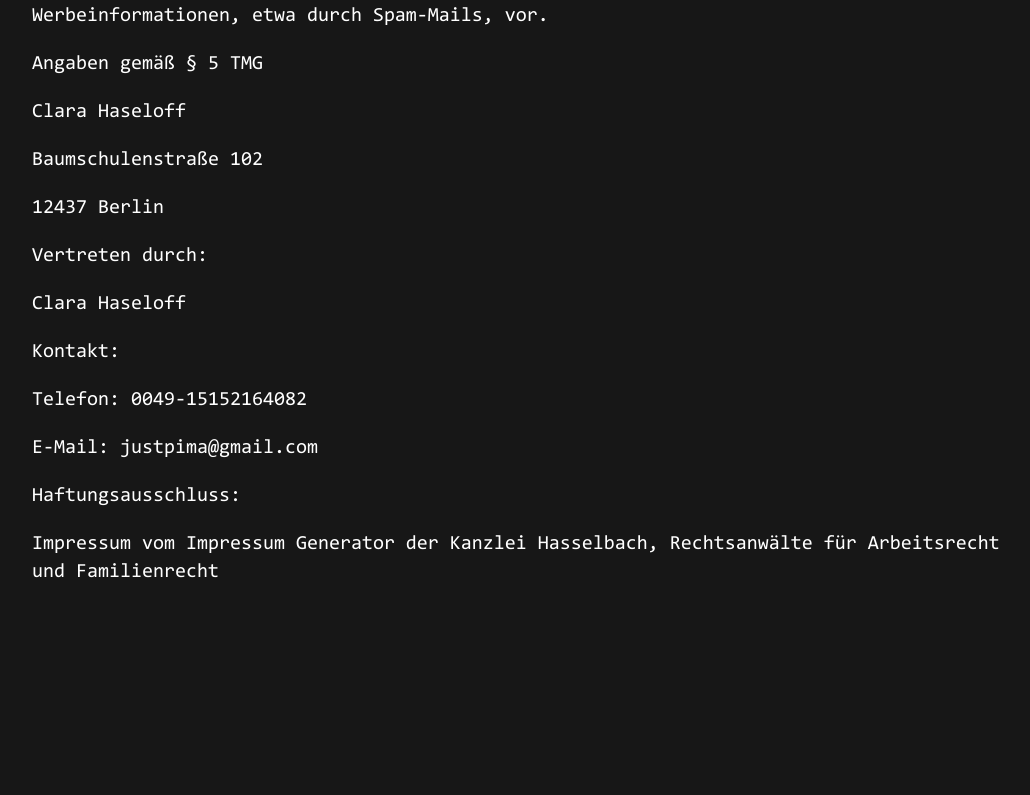
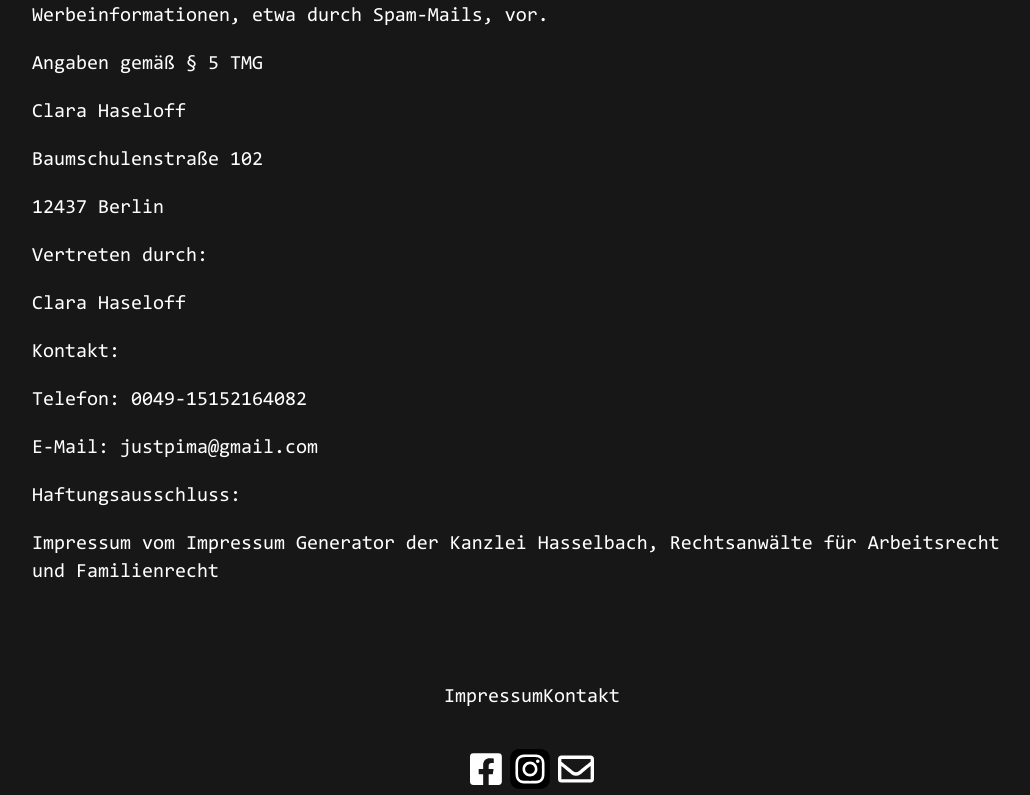
Before and after one commit to christophfranke/clara-pima, a Nuxt app: page /impressum in a window 1280 px wide. Shown: the part 2002-2797 px from the top of the page, without its empty margins (108-1138 px from the left). Before the commit the page ends 2688 px from the top, so only its background shows below. Built offline with nearby package versions, Linux system fonts and the light colour scheme.

Commit message:
added social links to footer

```diff
--- /dev/null
+++ b/components/Footer.vue
@@ -0,0 +1,35 @@
+<template>
+  <footer class="footer">
+    <nuxt-link to="/impressum">Impressum</nuxt-link>
+    <a href="mailto:mailto:justpima@gmail.com">Kontakt</a>
+
+    <Social />
+  </footer>
+</template>
+
+<script>
+import Social from '~/components/Social'
+
+export default {
+  components: {
+    Social,
+  }
+}
+</script>
+
+
+<style lang="scss" scoped>
+.footer {
+  margin: 100px 0;
+  text-align: center;
+  font-size: 20px;
+
+  a {
+    color: white;
+    text-decoration: none;
+    &:hover {
+      text-decoration: underline;
+    }
+  }
+}
+</style>
--- /dev/null
+++ b/components/Social.vue
@@ -0,0 +1,69 @@
+<template>
+  <div class="social">
+    <a class="link" href="https://www.facebook.com/Pimamip" target="_blank">
+      <svg class="facebook" viewBox="0 30 448 450">
+        <use xlink:href="/facebook.svg#icon" />
+      </svg>
+    </a>
+    <a class="link" href="https://www.instagram.com/daspima/" target="_blank">
+      <img class="instagram hover" src="/instagram.svg">
+      <img class="instagram white" src="/instagram-white.svg">
+    </a>
+    <a class="link" href="mailto:justpima@gmail.com" target="_blank">
+      <svg class="email" viewBox="0 0 512 512">
+        <use xlink:href="/email.svg#icon" />
+      </svg>
+    </a>
+  </div>
+</template>
+
+<style lang="scss" scoped>
+.social {
+  margin-top: 40px;
+  display: flex;
+  justify-content: center;
+  align-items: center;
+
+  .link {
+    margin: 0 4px;
+  }
+
+}
+
+.facebook {
+  height: 32px;
+  color: white;
+  a:hover & {
+    background-color: white;
+    background: linear-gradient(90deg, rgba(0,0,0,0) 0%, rgba(255,255,255,1) 10%, rgba(255,255,255,1) 90%, rgba(0,0,0,0) 100%);
+    color: #3b5998;
+  }
+}
+
+.instagram {
+  height: 40px;
+  width: auto;
+
+  &.hover {
+    display: none;
+  }
+
+  a:hover & {
+    display: none;
+    &.hover {
+      display: inline-block;
+    }
+  }
+}
+
+.email {
+  height: 36px;
+  padding: 0 5px;
+  margin: 0 -5px;
+  color: white;
+  a:hover & {
+    background-color: white;
+    color: black;
+  }
+}
+</style>
--- a/layouts/default.vue
+++ b/layouts/default.vue
@@ -1,21 +1,6 @@
 <template>
   <div>
-    <div class="social">
-      <a class="link" href="https://www.facebook.com/Pimamip" target="_blank">
-        <svg class="facebook" viewBox="0 30 448 450">
-          <use xlink:href="/facebook.svg#icon" />
-        </svg>
-      </a>
-      <a class="link" href="https://www.instagram.com/daspima/" target="_blank">
-        <img class="instagram hover" src="/instagram.svg">
-        <img class="instagram white" src="/instagram-white.svg">
-      </a>
-      <a class="link" href="mailto:justpima@gmail.com" target="_blank">
-        <svg class="email" viewBox="0 0 512 512">
-          <use xlink:href="/email.svg#icon" />
-        </svg>
-      </a>
-    </div>
+    <Social />
 
     <header class="header">
       <div class="left">
@@ -30,8 +15,22 @@
     </header>
 
     <nuxt/>
+
+    <Footer />
   </div>
 </template>
+
+<script>
+import Social from '~/components/Social'
+import Footer from '~/components/Footer'
+
+export default {
+  components: {
+    Social,
+    Footer,
+  }
+}
+</script>
 
 <style>
 body {
@@ -96,53 +95,4 @@
     transform: translate(100%, -50%);
   }
 }
-
-.social {
-  margin-top: 40px;
-  display: flex;
-  justify-content: center;
-  align-items: center;
-
-  .link {
-    margin: 0 4px;
-  }
-
-}
-
-.facebook {
-  height: 32px;
-  color: white;
-  a:hover & {
-    background-color: white;
-    background: linear-gradient(90deg, rgba(0,0,0,0) 0%, rgba(255,255,255,1) 10%, rgba(255,255,255,1) 90%, rgba(0,0,0,0) 100%);
-    color: #3b5998;
-  }
-}
-
-.instagram {
-  height: 40px;
-  width: auto;
-
-  &.hover {
-    display: none;
-  }
-
-  a:hover & {
-    display: none;
-    &.hover {
-      display: inline-block;
-    }
-  }
-}
-
-.email {
-  height: 36px;
-  padding: 0 5px;
-  margin: 0 -5px;
-  color: white;
-  a:hover & {
-    background-color: white;
-    color: black;
-  }
-}
 </style>
--- a/pages/index.vue
+++ b/pages/index.vue
@@ -54,11 +54,6 @@
         <img class="profile" src="/bild16.jpg" />
       </div>
     </div>
-
-    <footer class="footer">
-      <nuxt-link to="/impressum">Impressum</nuxt-link>
-      <a href="mailto:mailto:justpima@gmail.com">Kontakt</a>
-    </footer>
   </div>
 </template>
 
@@ -172,19 +167,4 @@
     padding: 20px;
   }
 }
-
-.footer {
-  margin: 100px 0;
-  text-align: center;
-  font-size: 20px;
-
-  a {
-    color: white;
-    text-decoration: none;
-    &:hover {
-      text-decoration: underline;
-    }
-  }
-}
-
 </style>
```
